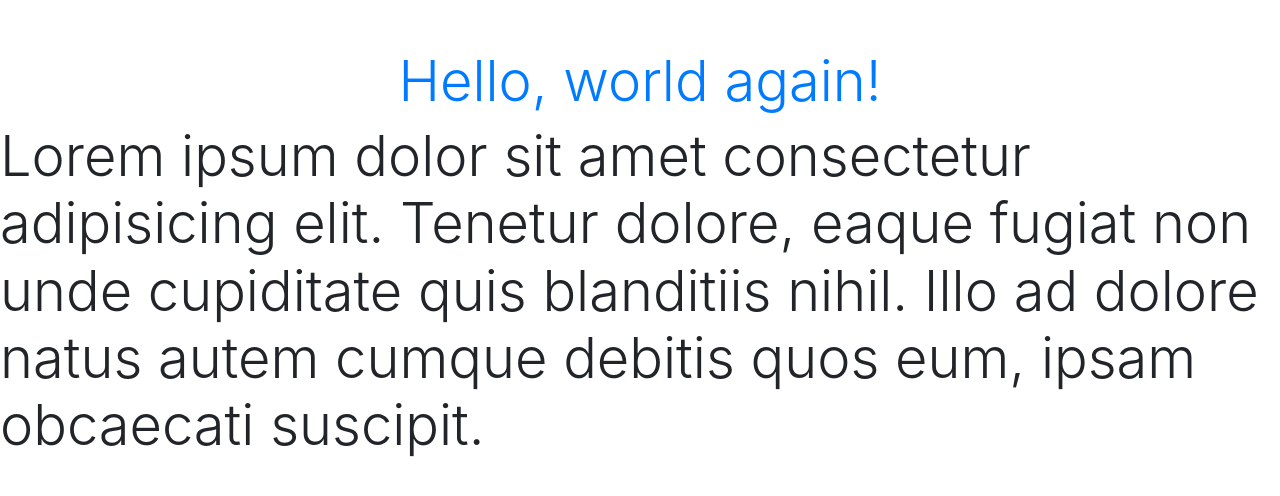
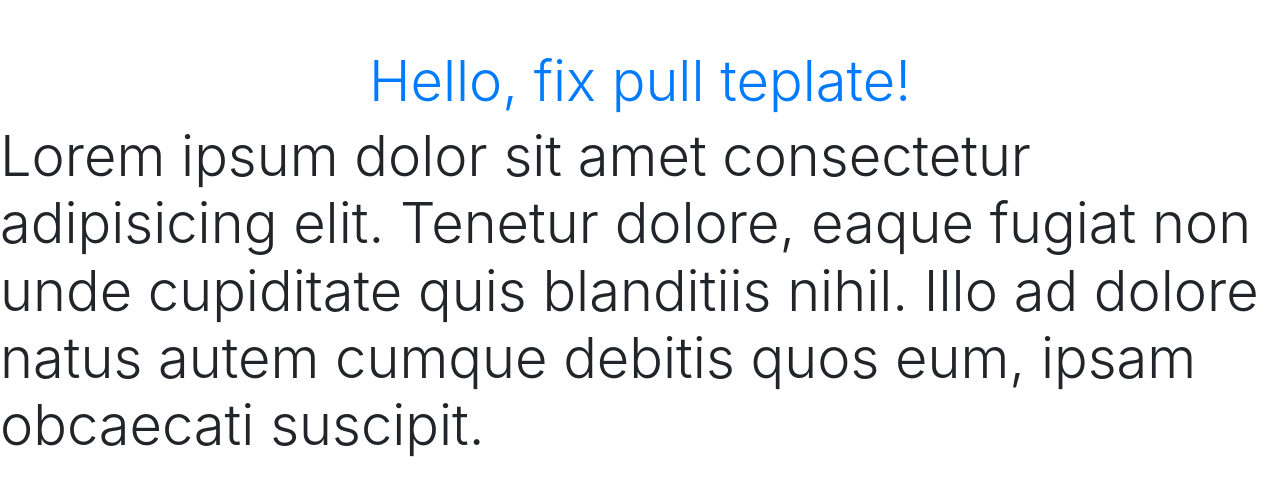
Before and after one commit to Ramon-Arias25/api-node-bankai, a plain HTML site: page index.html in a window 1280 px wide. Drawn offline with nearby package versions, Linux system fonts and the light colour scheme.

Commit message:
test fixt push template

```diff
--- a/index.html
+++ b/index.html
@@ -14,7 +14,7 @@
 </head>
 
 <body>
-  <h1 class="text-center mt-5 display-4 text-primary">Hello, world again!</h1>
+  <h1 class="text-center mt-5 display-4 text-primary">Hello, fix pull teplate!</h1>
   <p class="test-justify mt-2 display-4 text-secundary">Lorem ipsum dolor sit amet consectetur adipisicing elit. Tenetur
     dolore, eaque fugiat non unde cupiditate quis blanditiis nihil. Illo ad dolore natus autem cumque debitis quos eum,
     ipsam obcaecati suscipit.</p>
```
